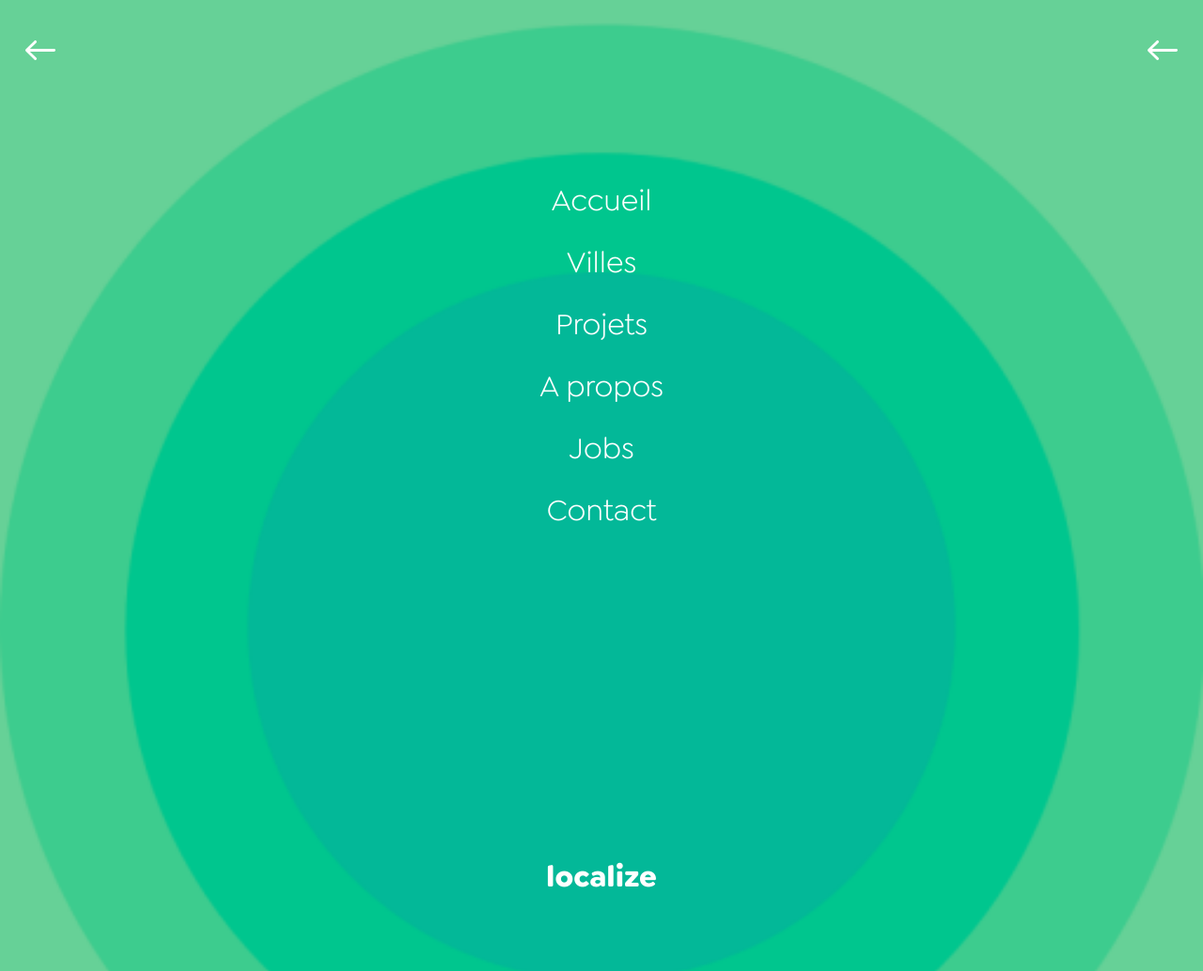
After one commit to crolse/Workshop, a PHP site: page /menu.php in a window 1280 px wide. The commit adds this page. Shown: the whole page at 94% size. Run offline with PHP 8.4, Linux system fonts and the light colour scheme.

Commit message:
dernier update 04/11/2020

```diff
--- a/css/base.css
+++ b/css/base.css
@@ -281,23 +281,9 @@ html {
   font-size: 20px;
 }
 
-input
+
+.footer
 {
-  width: 100%;
-  min-height: 30px;
-  border-radius: 10px;
-  border: 1px solid #03B898;
-}
-
-textarea
-{
-  width: 100%;
-  min-height: 200px;
-  border-radius: 10px;
-  border: 1px solid #03B898;
-}
-
-.footer {
   background-color: #03B898;
   font-size: 12px;
   padding: 15px;
@@ -321,6 +307,75 @@ textarea
   font-size: 2em;
   margin-top: 5vh;
 }
+
+.menu
+{
+  background-image: image("./Images/export-bg-circles.png");
+    height: 100vh;
+    top: 0px;
+}
+
+.divMenu1
+{
+  padding-top: 10vh;
+  width: 100%;
+  text-align: center;
+  color: white;
+  font-size: 2em;
+  display: inline-block;
+}
+
+.divMenu
+{
+  padding-top: 3vh;
+  width: 100%;
+  text-align: center;
+  color: white;
+  font-size: 2em;
+  display: inline-block;
+}
+
+.logoRecherche
+{
+  margin: 5vh 2vh 5vh 2vh;
+  left: 5vh;
+  width: auto;
+  display: grid;
+}
+
+.logo
+{
+  font-size: 2em;
+  font-weight: bold;
+  padding-bottom: 10vh;
+  text-align: center;
+  color: white;
+}
+
+a
+{
+  text-decoration: none;
+  color: white;
+}
+
+
+
+input
+{
+  width: 100%;
+  min-height: 30px;
+  border-radius: 10px;
+  border: 1px solid #03B898;
+}
+
+textarea
+{
+  width: 100%;
+  min-height: 200px;
+  border-radius: 10px;
+  border: 1px solid #03B898;
+}
+
 /* For mobile phones: */
 [class*="col-"] {
   width: 100%;
--- a/index.php
+++ b/index.php
@@ -8,7 +8,7 @@
 
 <div class="header">
   <div class="menuBurger">
-    <a href="#"><img src="./Images/Illustrations/SVG/Menu.svg"/></a>
+    <a href="menu.php"><img src="./Images/Illustrations/SVG/Menu.svg"/></a>
   </div>
 
   <div class="titre">
--- /dev/null
+++ b/menu.php
@@ -0,0 +1,46 @@
+<!DOCTYPE html>
+<html>
+<head>
+         <meta name="viewport" content="width=device-width, initial-scale=1.0">
+         <link rel="stylesheet" href="./css/base.css" type="text/css" media="screen">
+</head>
+<body>
+  <div class="logoRecherche">
+    <table>
+        <tr>
+          <td>
+            <a href="index.php"><img src="./Images/Illustrations/SVG/Back.svg"/></a>
+          </td>
+          <td style="text-align: right;">
+            <a href="recherche.php"><img src="./Images/Illustrations/SVG/Back.svg"/></a>
+          </td>
+        </tr>
+      </table>
+  </div>
+
+  <div class="menu">
+      <div class="divMenu1">
+        <a href="index.php" target="_blank" > Accueil </a>
+      </div>
+      <div class="divMenu">
+        <a href="villes.php" target="_blank"> Villes </a>
+      </div>
+      <div class="divMenu">
+        <a href="projets.php" target="_blank"> Projets </a>
+      </div>
+      <div class="divMenu">
+        <a href="propos.php" target="_blank"> A propos </a>
+      </div>
+      <div class="divMenu">
+        <a href="jobs.php" target="_blank"> Jobs </a>
+      </div>
+      <div class="divMenu">
+        <a href="contact.php" target="_blank"> Contact </a>
+      </div>
+  </div>
+
+  <div class="logo">
+    localize
+  </div>
+</body>
+</html>
```
